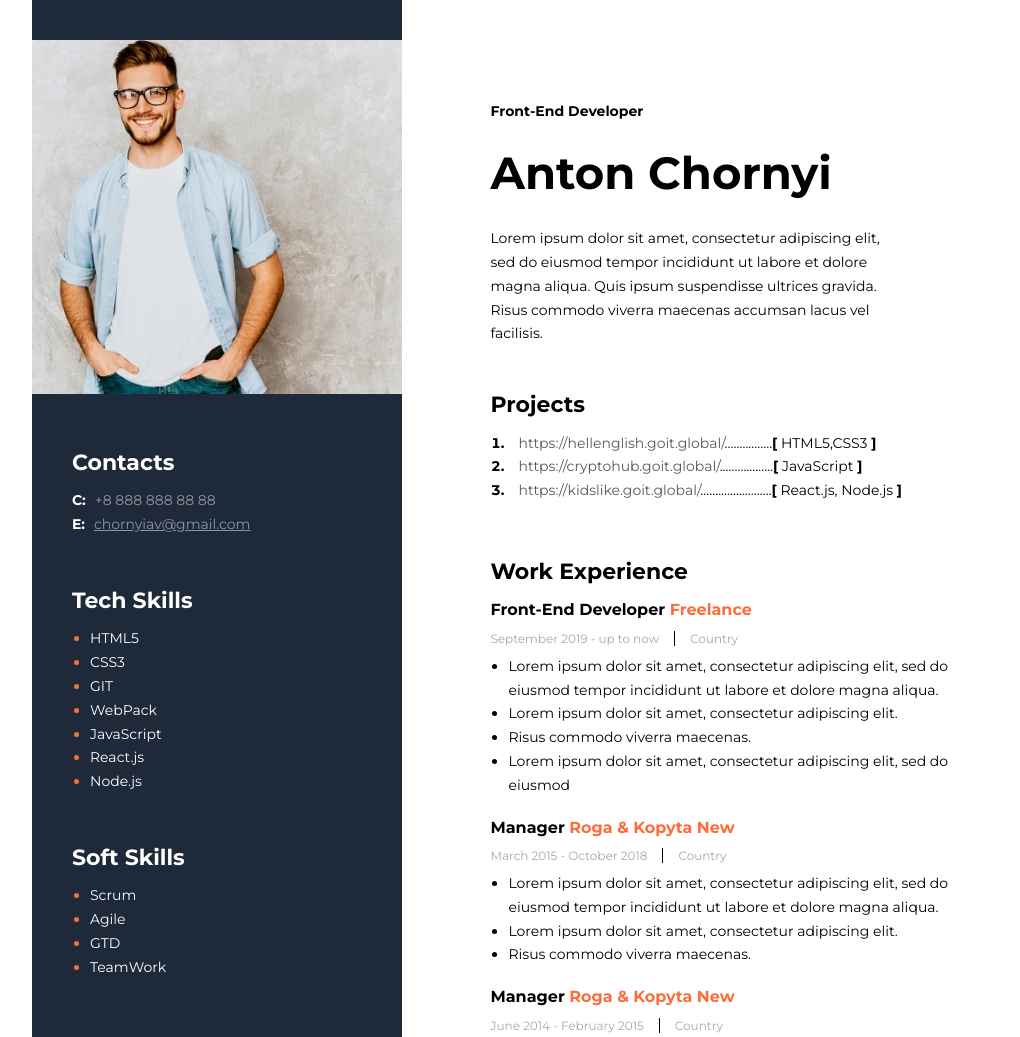
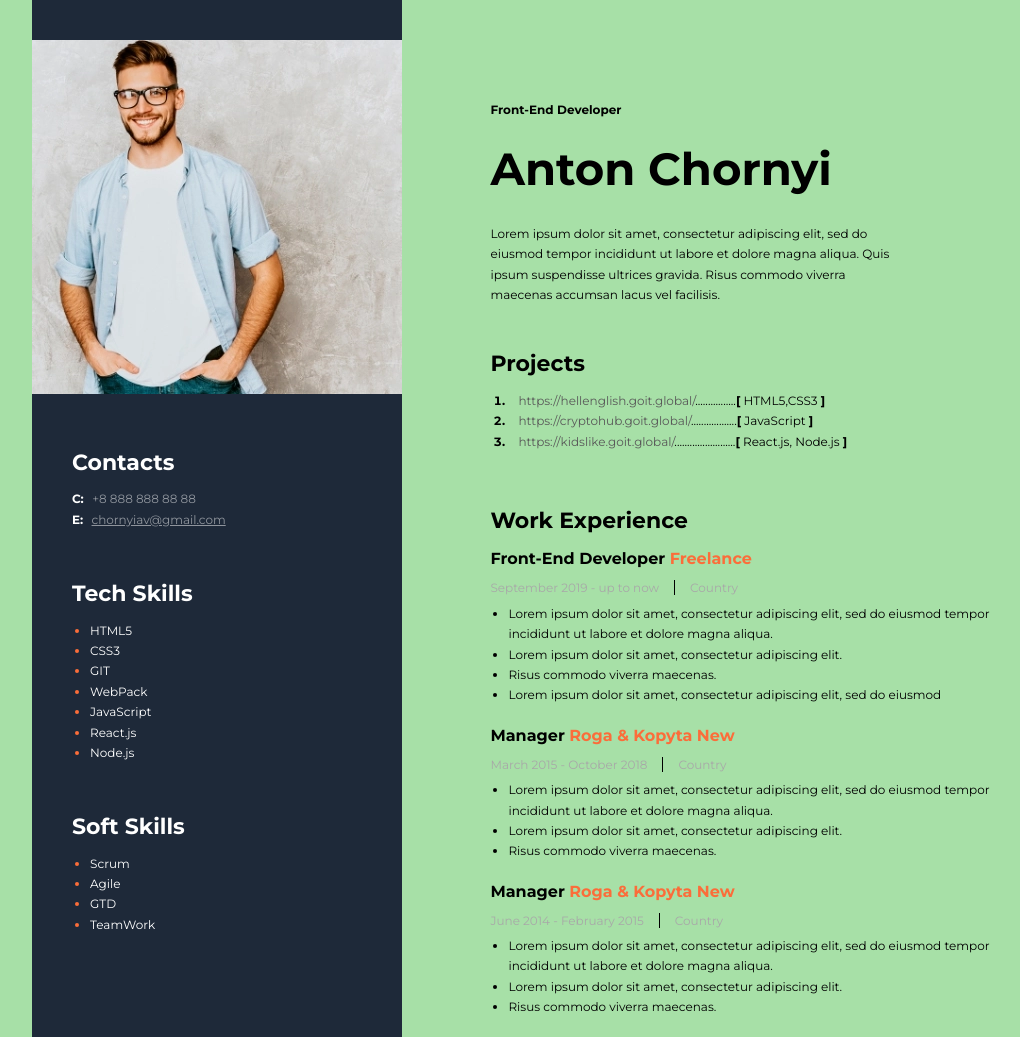
Before and after one commit to nickdavshan1984/resume_v3.0, a plain HTML site: page index.html in a window 1280 px wide. Shown: the top 1037 px of the page, without its empty margins (118-1138 px from the left). Drawn offline with Linux system fonts and the light colour scheme.

Commit message:
add.pc.media

```diff
--- a/scss/style.scss
+++ b/scss/style.scss
@@ -50,6 +50,9 @@ $list-left: 0 0 0 18px;
 	}
 
 	&__photo {
+		img {
+			max-width: 100%;
+		}
 	}
 
 	&__info {
@@ -256,3 +259,11 @@ $list-left: 0 0 0 18px;
 	&__timeplace {
 	}
 }
+
+/*--------- pc -----------*/
+@media (max-width: 1400px) {
+	body {
+		font-size: 12px;
+		background: rgb(167, 224, 167);
+	}
+}
```
Also changed, not shown: css/style.css.
